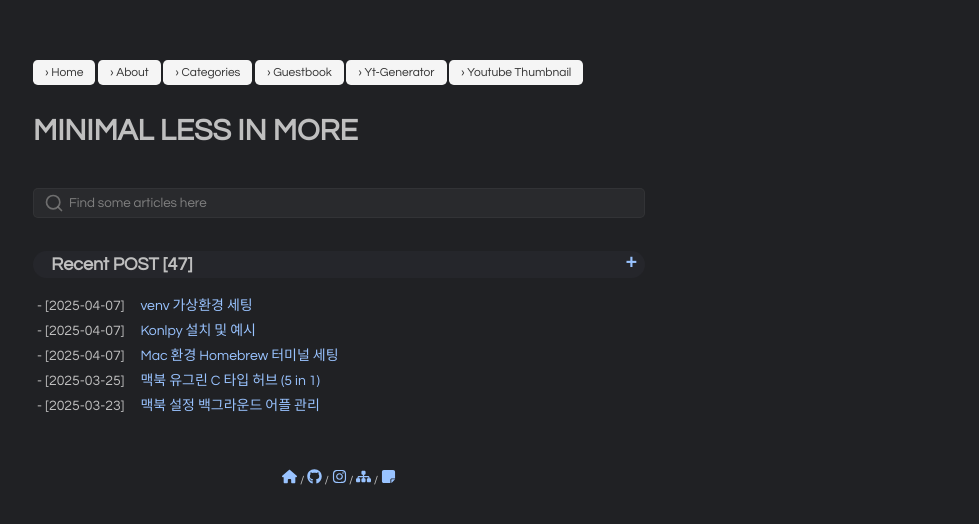
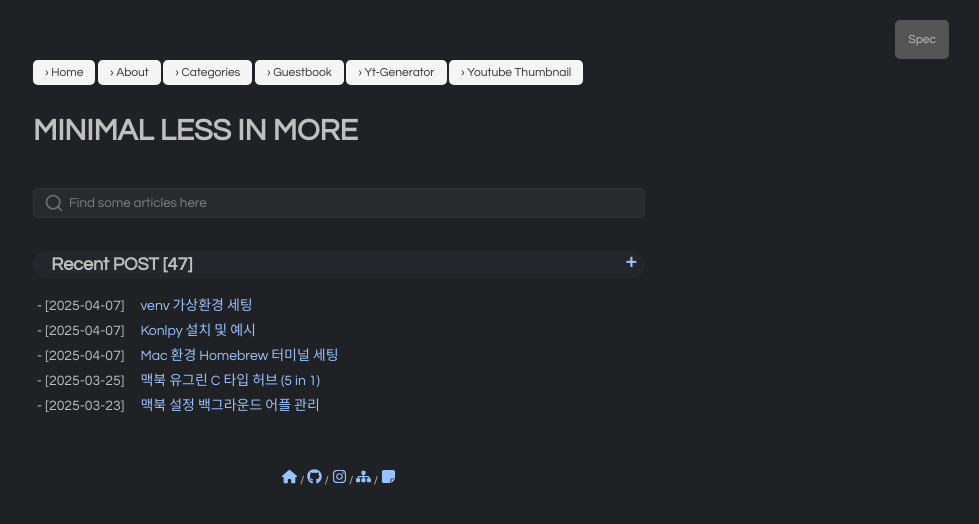
Before and after one commit to pozuhtuhv/pozuhtuhv.github.io, a Jekyll site: the page built from index.html, in a window 1280 px wide. Shown: the top 524 px of the page, without its empty margins (301-1280 px from the left). Built offline with Jekyll 4.4.1, drawn with Linux system fonts in a browser that asks for light colours.

Commit message:
(edit) spec_button

```diff
--- a/_config.yml
+++ b/_config.yml
@@ -12,10 +12,16 @@
   userpicture: /assets/img/computersolo.jpg # img path
   username: Hyeounseok-Cho # general username
   github: pozuhtuhv # github username
-  twitter: pozuhtuhv # twitter username
-  mastodon: # mastodon profile (ex. mastodon.social/@my_username)
-  linkedin: # linkedin profile
   email: pozuhtuhv@email.com # email adress
+
+spec:
+  cpu: Apple M1 or Intel i5
+  ram: 8GB
+  storage: 256GB SSD
+  os: macOS or Windows 11
+  python: 3.11.5 and 3.8.7
+  python_venv_path: Only /desktop/[folder]
+  ide: Visual Studio Code
 
 # URL settings
 url: "https://pozuhtuhv.github.io" # Domain Name of host. [username].github.io for github pages
--- a/_layouts/default.html
+++ b/_layouts/default.html
@@ -3,12 +3,22 @@
 ---
 
 <!DOCTYPE html>
-<html lang="en">
+<html lang="ko">
 {% include head.html %}
 
 <body>
   <main>
   <submain>
+    <div id="specButton">Spec</div>
+    <div id="specTooltip">
+      CPU: {{ site.spec.cpu }}<br>
+      RAM: {{ site.spec.ram }}<br>
+      Storage: {{ site.spec.storage }}<br>
+      OS: {{ site.spec.os }}<br>
+      Python: {{ site.spec.python }}<br>
+      Python_venv_path: {{ site.spec.python_venv_path }}<br>
+      IDE: {{ site.spec.ide }}<br>
+    </div>
     <section class="head">
       <a href="{{ site.url }}"> &rsaquo; Home</a>
       <a href="{{ site.url }}/about/"> &rsaquo; About</a>
@@ -28,7 +38,6 @@
   </submain>
 </main>
 </body>
-
 
 <footer>
   <div class="social-footer">
--- a/_sass/_main.scss
+++ b/_sass/_main.scss
@@ -163,13 +163,13 @@
   padding-left: 1rem;
 }
 
+/* hede */
 section.head {
   display: block;
   row-gap: 0.5rem; /* 또는 gap: 0.5rem; */
   margin-top: 5.5rem;
   text-align: left;
 }
-
 
 section.head a {
   display: inline-block;
@@ -614,7 +614,44 @@
   background-color: #333;
 }
 
-/* 블로그 more 버튼 */
+#specButton {
+  position: fixed;
+  top: 20px;
+  right: 30px;
+  z-index: 100;
+  background-color: #555;
+  color: #bfbfbf;
+  padding: 13px;
+  border-radius: 5px;
+  font-family: var(--source-code-font);
+  cursor: pointer;
+}
+
+#specTooltip {
+  position: fixed;
+  top: 60px;
+  right: 30px;
+  background-color: #f9f9f9;
+  color: #000;
+  padding: 10px;
+  border: 1px solid #ccc;
+  box-shadow: 0 0 8px rgba(0,0,0,0.2);
+  border-radius: 5px;
+  white-space: nowrap;
+  min-width: 200px;
+  max-height: 0;
+  opacity: 0;
+  overflow: hidden;
+  transition: max-height 0.3s ease-out, opacity 0.3s ease-out;
+  z-index: 99;
+}
+
+#specButton:hover + #specTooltip {
+  max-height: 500px;
+  opacity: 1;
+}
+
+/* main post more 버튼 */
 .blog-header {
   display: flex;
   justify-content: space-between;
```
